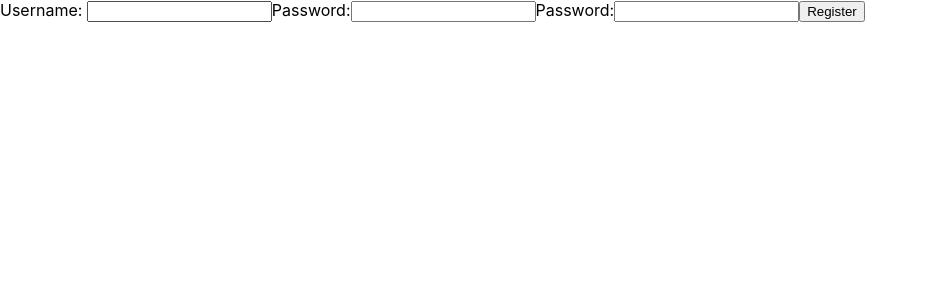
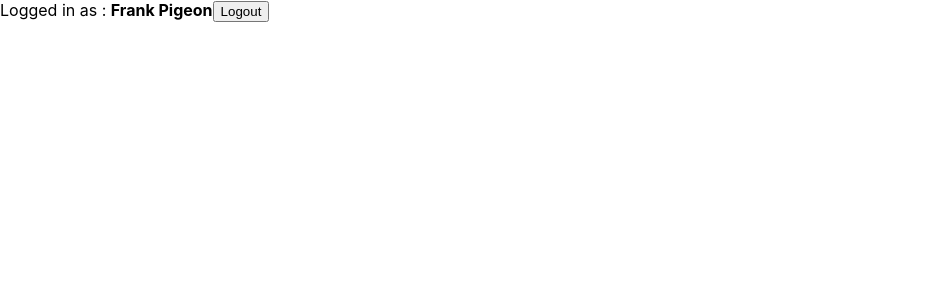
Before and after one commit to fpigeonjr/hooks-blog, a React (Create React App) app: page / in a window 1280 px wide. Shown: the top 300 px of the page, without its empty margins (0-927 px from the left). Built offline with nearby package versions, Linux system fonts and the light colour scheme.

Commit message:
adds UserBar comp

```diff
--- a/src/App.js
+++ b/src/App.js
@@ -1,6 +1,6 @@
 import React from 'react'
-import Register from './user/Register'
+import UserBar from './user/UserBar'
 
 export default function App() {
-  return <Register />
+  return <UserBar />
 }
--- /dev/null
+++ b/src/user/UserBar.js
@@ -0,0 +1,19 @@
+import React from 'react'
+
+import Login from './Login'
+import Logout from './Logout'
+import Register from './Register'
+
+export default function UserBar() {
+  const user = 'Frank Pigeon'
+  if (user) {
+    return <Logout user={user} />
+  } else {
+    return (
+      <>
+        <Login />
+        <Register />
+      </>
+    )
+  }
+}
```
